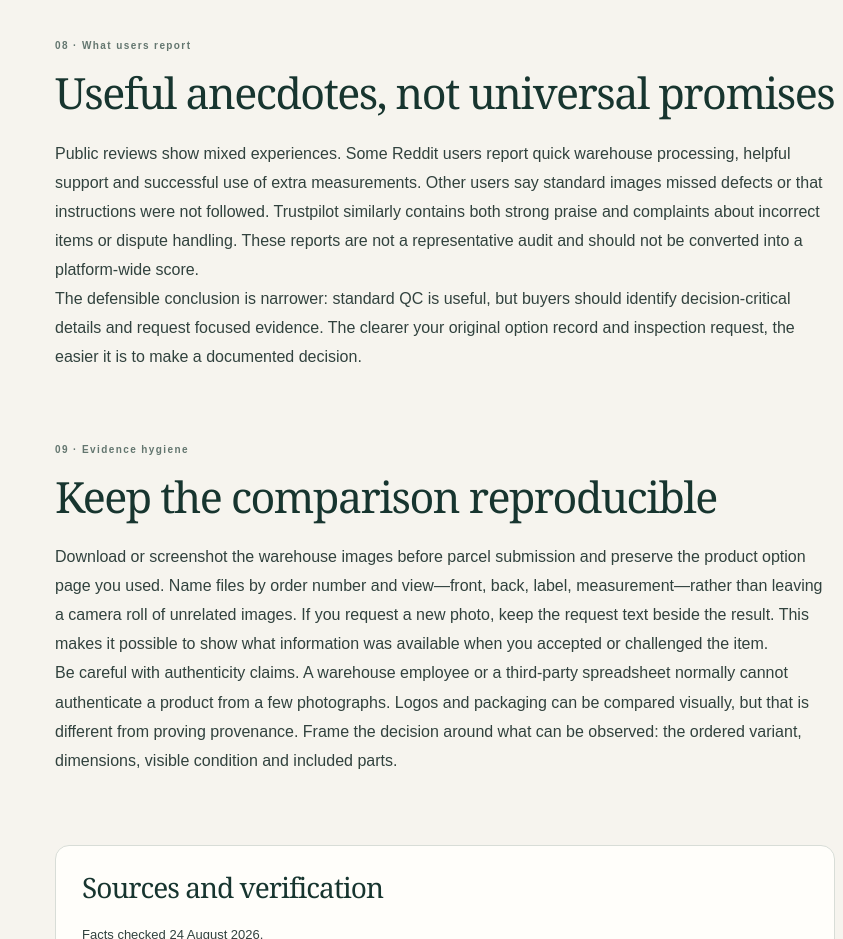
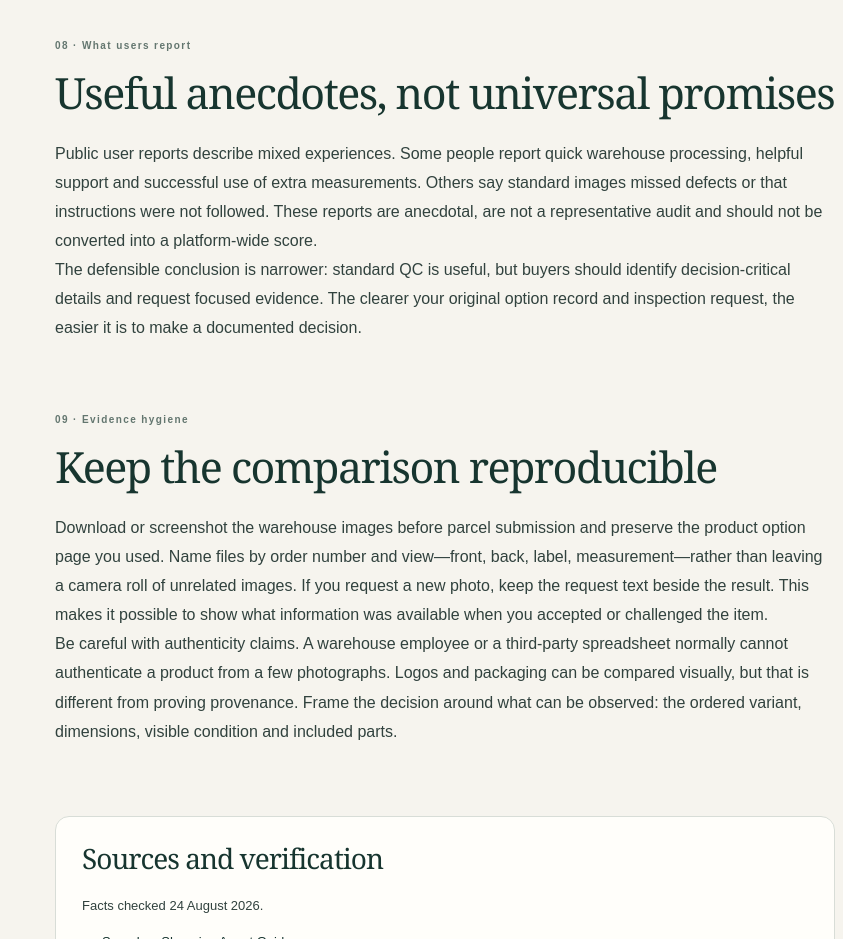
Before and after one commit to hehaize88-code/anan, a Next.js app in the folder sheets-superbuy-com/: page /articles/superbuy-qc-photo-checklist in a window 1280 px wide. Shown: the part 4100-5039 px from the top of the page, without its empty margins (437-1280 px from the left). Built offline with nearby package versions, Linux system fonts and the light colour scheme.

Commit message:
Remove external review-platform names

```diff
--- a/sheets-superbuy-com/app/articles/superbuy-qc-photo-checklist/page.tsx
+++ b/sheets-superbuy-com/app/articles/superbuy-qc-photo-checklist/page.tsx
@@ -9,7 +9,7 @@ export default function Page(){return <ResearchPage label="QC guide · 1,300 wor
 <section><span className="chapter">05 · Shoes</span><h2>Compare the pair as a pair</h2><p>Place both shoes in the same mental frame. Compare toe shape, panel alignment, heel height, sole attachment and obvious glue marks. Check the visible size label on each shoe and the box if the box matters. For fit, an insole measurement is generally more informative than converting the printed size through a generic chart.</p><p>Decide whether original packaging is worth its shipping volume. Removing a shoe box can reduce parcel dimensions, but the box may protect the shoes or matter to the recipient. That is a packaging decision, not a QC verdict, and it should be made before parcel rehearsal or final packing.</p></section>
 <section><span className="chapter">06 · Bags and accessories</span><h2>Inspect the functional points</h2><p>For bags, look at handles, straps, zipper tracks, snaps, edge paint, corners and whether the base sits evenly. For glasses or small accessories, confirm the quantity and included case or hardware. Request open and closed views when a closure is decision-critical. A front-facing beauty shot may not reveal whether a zipper runs smoothly or an interior pocket exists.</p><p>Electronics, batteries, liquids and magnetized products can affect route eligibility. A QC photo showing the item does not confirm that every international line will accept it. Check the mailing-restrictions tool and the routes actually offered for the parcel.</p></section>
 <section><span className="chapter">07 · Make a decision</span><h2>Accept, clarify or seek after-sales help</h2><p>End the review with one recorded outcome. Accept when the visible identity and condition fit your tolerance. Clarify when a missing angle or measurement prevents a decision. Contact the agent promptly when the wrong option or a material defect is visible. Return and exchange eligibility depends on the seller, timing, item and current platform rules; QC does not create a guaranteed right to return.</p><div className="decision-grid"><div><strong>Accept</strong><p>The item matches and visible condition is acceptable.</p></div><div><strong>Clarify</strong><p>A targeted photo or measurement can resolve uncertainty.</p></div><div><strong>Resolve</strong><p>A clear mismatch needs timely agent support.</p></div></div><p>Keep screenshots of the listing, option, QC evidence and your request. If the item is later packed with others, these records help separate a seller issue, warehouse issue and carrier issue.</p></section>
-<section><span className="chapter">08 · What users report</span><h2>Useful anecdotes, not universal promises</h2><p>Public reviews show mixed experiences. Some Reddit users report quick warehouse processing, helpful support and successful use of extra measurements. Other users say standard images missed defects or that instructions were not followed. Trustpilot similarly contains both strong praise and complaints about incorrect items or dispute handling. These reports are not a representative audit and should not be converted into a platform-wide score.</p><p>The defensible conclusion is narrower: standard QC is useful, but buyers should identify decision-critical details and request focused evidence. The clearer your original option record and inspection request, the easier it is to make a documented decision.</p></section>
+<section><span className="chapter">08 · What users report</span><h2>Useful anecdotes, not universal promises</h2><p>Public user reports describe mixed experiences. Some people report quick warehouse processing, helpful support and successful use of extra measurements. Others say standard images missed defects or that instructions were not followed. These reports are anecdotal, are not a representative audit and should not be converted into a platform-wide score.</p><p>The defensible conclusion is narrower: standard QC is useful, but buyers should identify decision-critical details and request focused evidence. The clearer your original option record and inspection request, the easier it is to make a documented decision.</p></section>
 <section><span className="chapter">09 · Evidence hygiene</span><h2>Keep the comparison reproducible</h2><p>Download or screenshot the warehouse images before parcel submission and preserve the product option page you used. Name files by order number and view—front, back, label, measurement—rather than leaving a camera roll of unrelated images. If you request a new photo, keep the request text beside the result. This makes it possible to show what information was available when you accepted or challenged the item.</p><p>Be careful with authenticity claims. A warehouse employee or a third-party spreadsheet normally cannot authenticate a product from a few photographs. Logos and packaging can be compared visually, but that is different from proving provenance. Frame the decision around what can be observed: the ordered variant, dimensions, visible condition and included parts.</p></section>
 <section className="source-panel"><h2>Sources and verification</h2><p>Facts checked 24 August 2026.</p><ul><li><span>Superbuy Shopping Agent Guide</span></li><li><span>Superbuy Forwarding Guide and inspection distinction</span></li><li><span>Superbuy User Guidance</span></li><li>Independent public user reports were consulted only as anecdotal context and were not treated as platform facts.</li></ul></section>
 <section className="article-end"><strong>Use the concise warehouse tool</strong><p>Open the shorter checklist while reviewing your actual photos.</p><a href="/qc-checklist/">Open QC checklist ↗</a></section>
```
